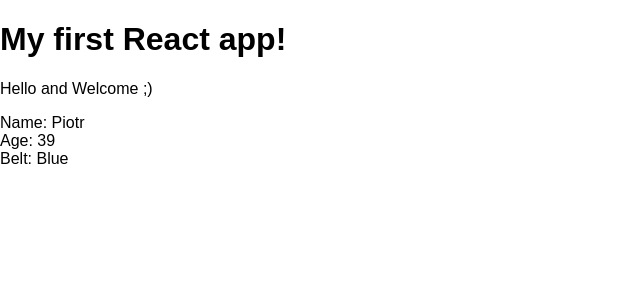
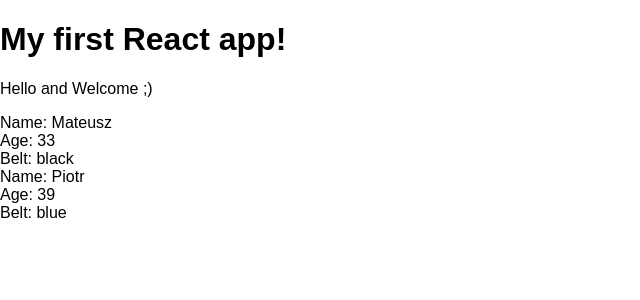
Before and after one commit to piotr-skolorzynski/react-first-app, a React (Create React App) app in the folder first-react-app/: page / in a window 1280 px wide. Shown: the top 300 px of the page, without its empty margins (0-640 px from the left). Built offline with nearby package versions, Linux system fonts and the light colour scheme.

Commit message:
App.js ninjas.js files modified to show what props are.

```diff
--- a/first-react-app/src/App.js
+++ b/first-react-app/src/App.js
@@ -7,7 +7,8 @@ class App extends Component {
     <div className="App">
       <h1>My first React app!</h1>
       <p>Hello and Welcome ;)</p>
-      <Ninjas />
+      <Ninjas name="Mateusz" age="33" belt="black"/>
+      <Ninjas name="Piotr" age="39" belt="blue"/>
     </div>
     );
   }
--- a/first-react-app/src/ninjas.js
+++ b/first-react-app/src/ninjas.js
@@ -2,11 +2,13 @@ import React, { Component } from 'react';
 
 class Ninjas extends Component {
     render() {
+        // console.log(this.props);
+        const {name, age, belt} = this.props;
         return (
         <div className="ninja">
-            <div>Name: Piotr</div>
-            <div>Age: 39</div>
-            <div>Belt: Blue</div>
+            <div>Name: { name }</div>
+            <div>Age: { age } </div>
+            <div>Belt: { belt } </div>
         </div>
         );
     }
```
